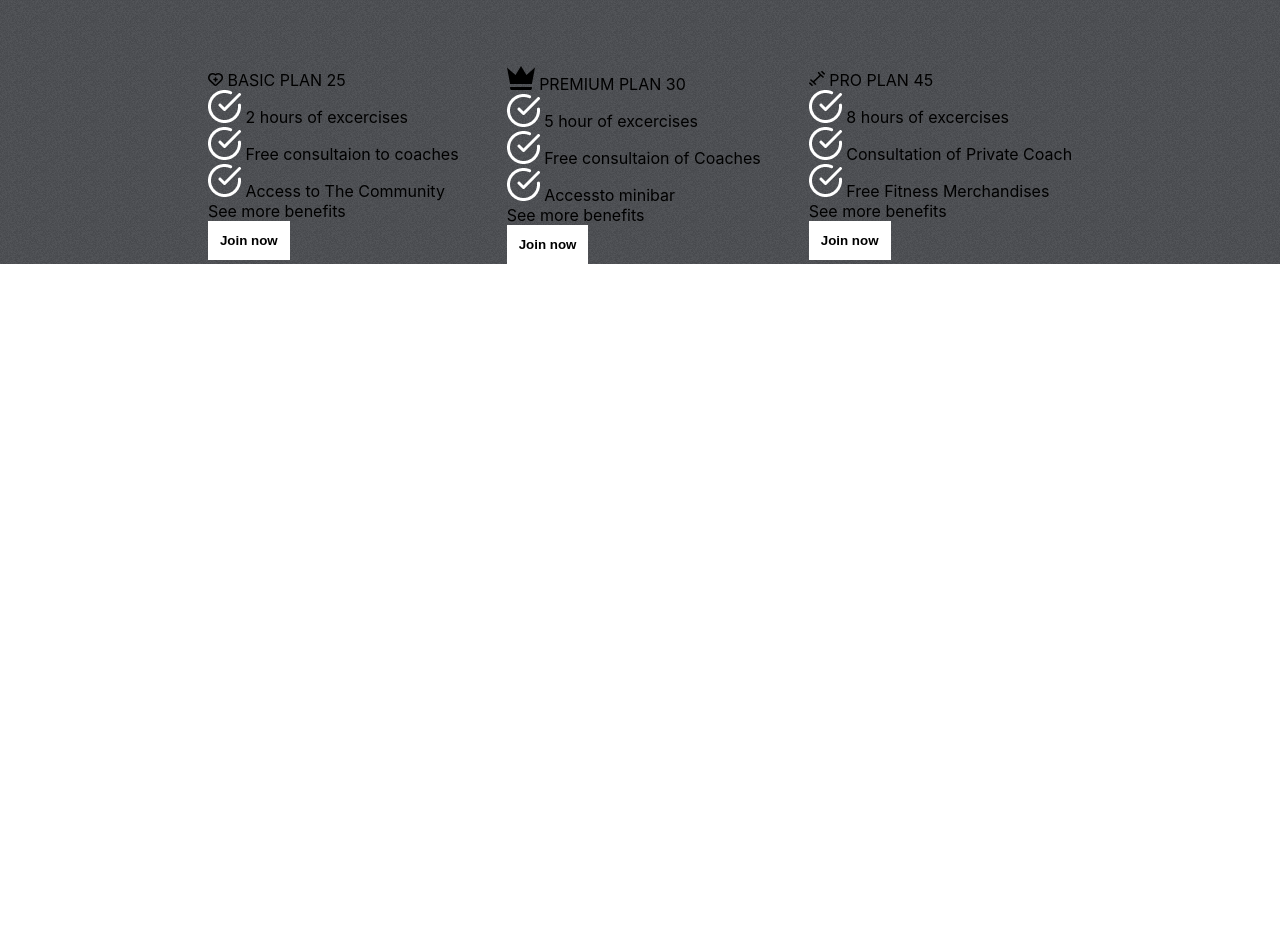
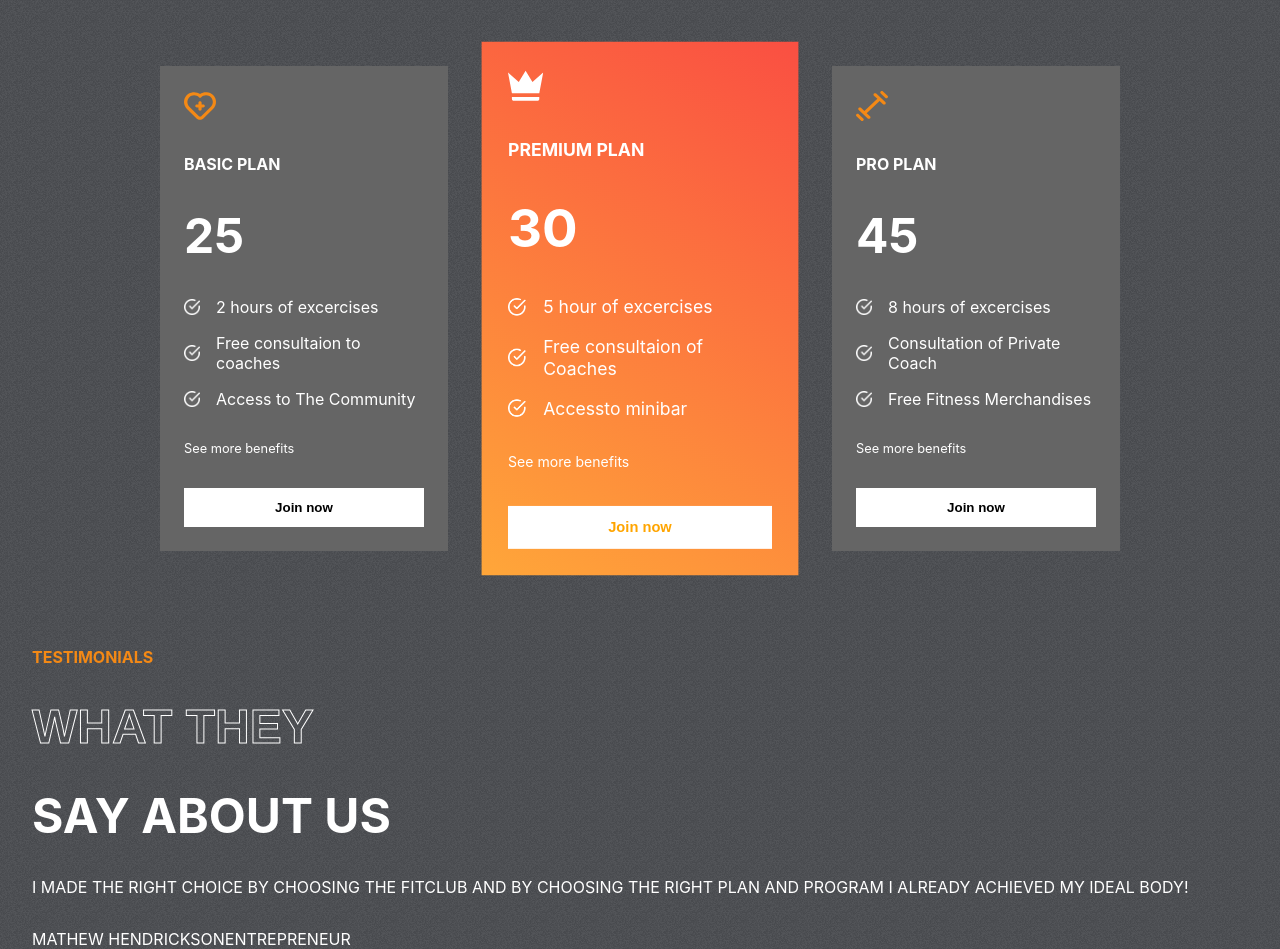
Before and after one commit to Shado2107/MP_siteweb, a React (Create React App) app: page / in a window 1280 px wide. Shown: the part 1879-2828 px from the top of the page. Before the commit the page ends 2143 px from the top, so only its background shows below. Built offline with nearby package versions, Linux system fonts and the light colour scheme.

Commit message:
plans section finished and started testimonials section

```diff
--- a/src/App.js
+++ b/src/App.js
@@ -3,6 +3,7 @@ import Hero from './components/Hero/Hero';
 import Services from './components/Services/Services';
 import Reasons from './components/Reasons/Reasons';
 import Plans from './components/Plans/Plans';
+import Testimonials from './components/Testimonials/Testimonials';
 
 function App() {
   return (
@@ -11,6 +12,7 @@ function App() {
       <Services/>
       <Reasons/>
       <Plans/>
+      <Testimonials/>
     </div>
   );
 }
--- a/src/components/Plans/Plans.css
+++ b/src/components/Plans/Plans.css
@@ -13,3 +13,62 @@
     justify-content: center;
     gap: 3rem;
 }
+
+.plan{
+    display: flex;
+    flex-direction: column;
+    background: var(--caloryCard);
+    color: white;
+    gap: 2rem;
+    padding: 1.5rem;
+    width: 15rem;
+}
+
+.plan:nth-child(2){
+    background: var(--planCard);
+    transform: scale(1.1);
+}
+
+.plan>svg{
+    fill: var(--orange);
+    width: 2rem;
+    height: 2rem;
+}
+
+.plan>:nth-child(2){
+    font-size: 1rem;
+    font-weight: bold;
+}
+
+.plan>:nth-child(3){
+    font-size: 3rem;
+    font-weight: bold;
+}
+
+.plan>:nth-child(5){
+    font-size: 0.8rem;
+}
+
+.features{
+   display: flex;
+   flex-direction: column;
+   gap: 1rem;
+}
+
+.feature{
+    display:flex;
+    align-items: center;
+    gap: 1rem;
+}
+
+.feature>img{
+    width: 1rem;
+}
+
+.plans>:nth-child(2)>svg{
+    fill: white;
+}
+
+.plans>:nth-child(2)>button{
+    color: orange;
+}
--- a/src/components/Plans/Plans.jsx
+++ b/src/components/Plans/Plans.jsx
@@ -12,7 +12,7 @@ const Plans = () => {
                 <span className='stroke-text'>NOW WITH US</span>
             </div>
             <div className="plans">
-                {plansData.map((plan, i) =>(
+                {plansData.map((plan, i) => (
                     <div className="plan" key={i} >
                          {plan.icon}
                          <span> {plan.name} </span>
--- /dev/null
+++ b/src/components/Testimonials/Testimonials.css
@@ -0,0 +1,25 @@
+.testimonials{
+    display: flex;
+    gap: 1rem;
+    padding: 0 2rem;
+}
+
+.left-t{
+    display: flex;
+    flex: 1 1;
+    gap: 2rem;
+    flex-direction: column;
+    text-transform: uppercase;
+    color: white;
+}
+
+.left-t>:nth-child(1){
+    color: var(--orange);
+    font-weight: bold;
+}
+
+.left-t>:nth-child(2),
+.left-t>:nth-child(3){
+    font-weight: bold;
+    font-size: 3rem;
+}
--- /dev/null
+++ b/src/components/Testimonials/Testimonials.jsx
@@ -0,0 +1,32 @@
+import React, { useState } from 'react';
+import './Testimonials.css';
+import {testimonialsData} from '../../data/testimonialsData'
+
+const Testimonials = () => {
+
+    const  [selected, setSelected] = useState(0);
+    const tlenght = testimonialsData.length;
+
+
+    return (
+        <div className='testimonials'>
+            <div className="left-t">
+                <span>Testimonials</span>
+                <span className='stroke-text'>what they</span>
+                <span>say about us</span>
+                <span>
+                    {testimonialsData[0].review}
+                </span>
+                <span>
+                    <span>
+                        {testimonialsData[selected].name}
+                    </span>
+                        {testimonialsData[selected].status}
+                </span>
+            </div>
+            <div className="right-t"></div>
+        </div>
+    );
+};
+
+export default Testimonials;
```
